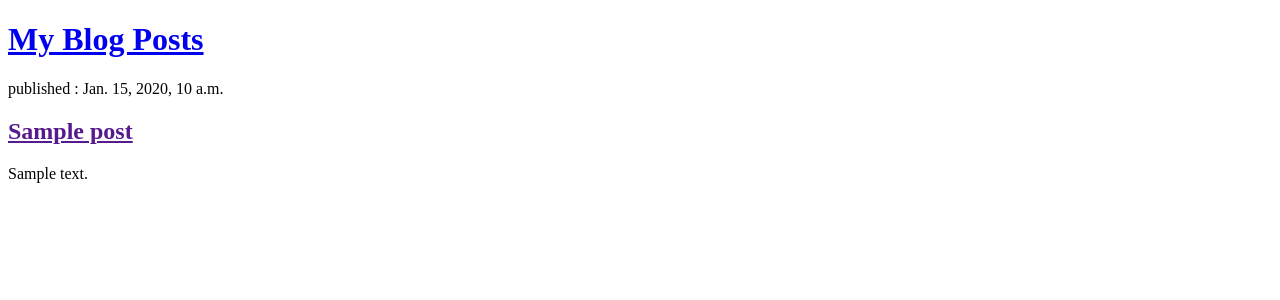
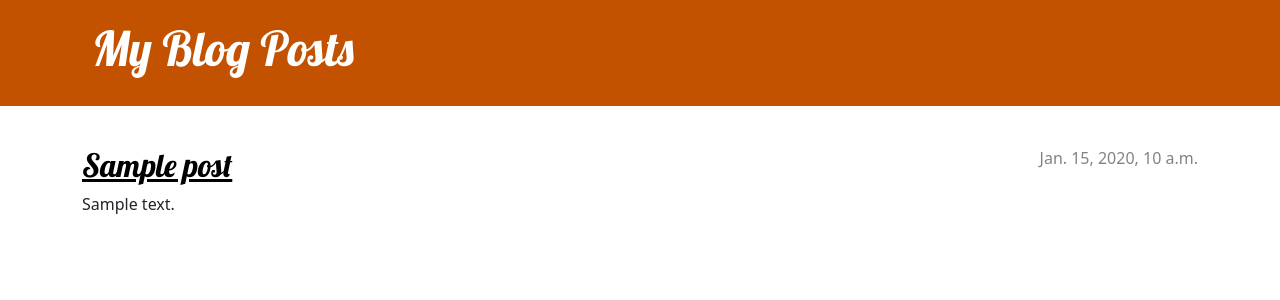
Before and after one commit to vijaypathem/my-first-blog, a Django app: page / in a window 1280 px wide. Shown: the top 300 px of the page. Run offline with Django 4.2, Linux system fonts and the light colour scheme; tables that the repository leaves empty hold one stand-in row (values such as "Sample post").

Commit message:
css ands detail post view addded

```diff
--- /dev/null
+++ b/blog/static/css/blog.css
@@ -0,0 +1,70 @@
+.page-header {
+    background-color: #C25100;
+    margin-top: 0;
+    margin-bottom: 40px;
+    padding: 20px 20px 20px 40px;
+}
+
+.page-header h1,
+.page-header h1 a,
+.page-header h1 a:visited,
+.page-header h1 a:active {
+    color: #ffffff;
+    font-size: 36pt;
+    text-decoration: none;
+}
+
+h1,
+h2,
+h3,
+h4 {
+    font-family: 'Lobster', cursive;
+}
+
+.date {
+    color: #828282;
+}
+
+.save {
+    float: right;
+}
+
+.post-form textarea,
+.post-form input {
+    width: 100%;
+}
+
+.top-menu,
+.top-menu:hover,
+.top-menu:visited {
+    color: #ffffff;
+    float: right;
+    font-size: 26pt;
+    margin-right: 20px;
+}
+
+.post {
+    margin-bottom: 70px;
+}
+
+.post h2 a,
+.post h2 a:visited {
+    color: #000000;
+}
+
+.post > .date,
+.post > .actions {
+    float: right;
+}
+
+.btn-secondary,
+.btn-secondary:visited {
+    color: #C25100;
+    background: none;
+    border-color: #C25100;
+}
+
+.btn-secondary:hover {
+    color: #FFFFFF;
+    background-color: #C25100;
+}
--- /dev/null
+++ b/blog/templates/blog/base.html
@@ -0,0 +1,25 @@
+{% load static %}
+<!DOCTYPE html>
+<html>
+    <head>
+        <title>My blogs</title>
+        <link rel="stylesheet" href="https://cdn.jsdelivr.net/npm/bootstrap@5.1.3/dist/css/bootstrap.min.css" integrity="sha384-1BmE4kWBq78iYhFldvKuhfTAU6auU8tT94WrHftjDbrCEXSU1oBoqyl2QvZ6jIW3" crossorigin="anonymous">
+        <link href='//fonts.googleapis.com/css?family=Lobster&subset=latin,latin-ext' rel='stylesheet' type='text/css'>
+        <link rel="stylesheet" href="{% static 'css/blog.css' %}">
+    </head>
+    <body>
+        <header class="page-header">
+            <div class="container">
+                <h1><a href="/">My Blog Posts</a></h1>
+            </div>
+          </header>
+          <main class="container">
+              <div class="row">
+                  <div class="col">
+                  {% block content %}
+                  {% endblock %}
+                  </div>
+              </div>
+          </main>
+    </body>
+</html>
--- a/blog/templates/blog/post_list.html
+++ b/blog/templates/blog/post_list.html
@@ -1,21 +1,13 @@
-<!DOCTYPE html>
-<html lang="en">
-<head>
-    <meta charset="UTF-8">
-    <meta name="viewport" content="width=device-width, initial-scale=1.0">
-    <title>My Blogs</title>
-</head>
-<body>
-    <header>
-        <h1><a href="/">My Blog Posts</a></h1>
-    </header>
+{% extends 'blog/base.html' %}
 
+{% block content %}
     {% for post in posts %}
-        <article>
-            <time>published : {{ post.published_date }}</time>
-            <h2><a href="">{{ post.title }}</a></h2>
+        <article class="post">
+            <time class="date">
+                {{ post.published_date }}
+            </time>
+            <h2><a href="{% url 'post_detail' pk=post.pk %}">{{ post.title }}</a></h2>
             <p>{{ post.text|linebreaksbr }}</p>
         </article>
     {% endfor %}
-</body>
-</html>
+{% endblock %}
--- a/blog/urls.py
+++ b/blog/urls.py
@@ -1,6 +1,7 @@
 from django.urls import path
-from .views import post_list
+from .views import post_list, post_detail
 
 urlpatterns = [
     path('', post_list, name='post_list'),
+    path('post/<int:pk>/', post_detail, name='post_detail')
 ]
--- a/blog/views.py
+++ b/blog/views.py
@@ -1,4 +1,4 @@
-from django.shortcuts import render
+from django.shortcuts import render, get_object_or_404
 from .models import Post
 from django.utils import timezone
 # Create your views here.
@@ -6,3 +6,7 @@ from django.utils import timezone
 def post_list(request):
     posts = Post.objects.filter(published_date__lte=timezone.now()).order_by('published_date')
     return render(request, 'blog/post_list.html', {'posts':posts})
+
+def post_detail(request,pk):
+    post = get_object_or_404(Post, pk=pk)
+    return render(request, 'blog/post_detail.html', {'post':post} )
```
Also changed, not shown: blog/templates/blog/post_detail.html (added, +13 -0 lines).
